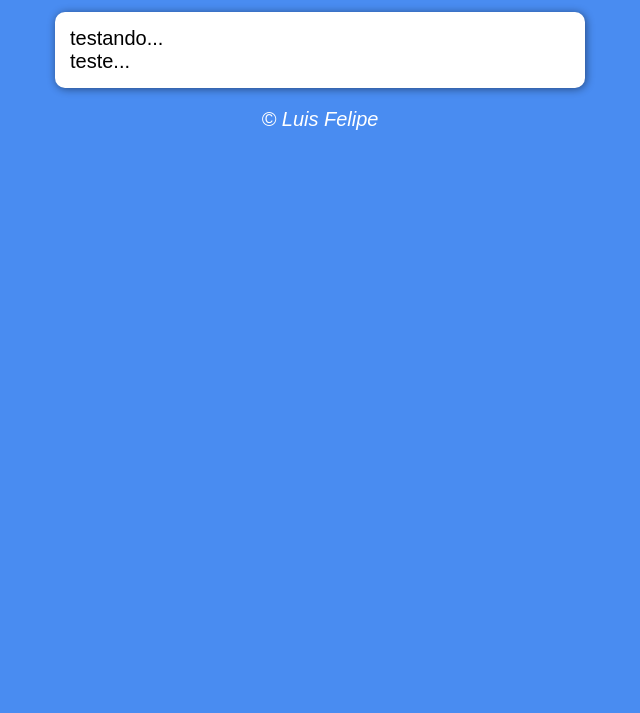
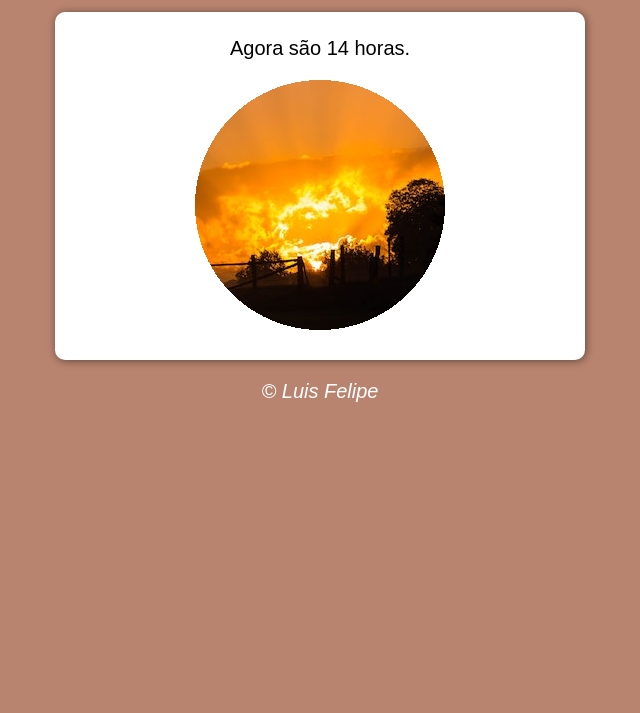
Before and after one commit to LuisFelipe-MB/JavaScript, a plain HTML site: page aula12ex/ex014/modelo.html in a window 1280 px wide. Shown: the part 87-800 px from the top of the page, without its empty margins (320-960 px from the left). Drawn offline with Linux system fonts and the light colour scheme.

Commit message:
exercicio 1 finalizado

```diff
--- a/aula12ex/ex014/modelo.html
+++ b/aula12ex/ex014/modelo.html
@@ -7,18 +7,18 @@
     <title>Modelo de exercício</title>
     <link rel="stylesheet" href="style.css">
 </head>
-<body>
+<body onload="carregar()">
     <header>
-        <h1>Título</h1>
+        <h1>Hora do dia</h1>
     </header>
 
     <section>
-        <div>
-            testando...
+        <div id="msg">
+            Aqui vai aparecer uma mensagem...
         </div>
 
-        <div>
-            teste...
+        <div id="foto">
+            <img id="img" src="manha.png" alt="">
         </div>
     </section>
 
--- a/aula12ex/ex014/script.js
+++ b/aula12ex/ex014/script.js
@@ -0,0 +1,20 @@
+function carregar() {
+    var msg = window.document.getElementById('msg')
+    var img = window.document.getElementById('img')
+    var data = new Date()
+    var hora = data.getHours()
+    msg.innerHTML = `Agora são ${hora} horas.`
+    if (hora >= 6 && hora < 12) {
+        //Bom dia!
+        img.src = 'manha.png'
+        document.body.style.background = '#e2cd9f'
+    } else if (hora >= 12 && hora < 18) {
+        //Boa tarde!
+        img.src ='tarde.png'
+        document.body.style.background = '#b9846f'
+    }   else {
+        //Boa Noite!
+        img.src ='noite.png'
+        document.body.style.background = '#515154'
+    }
+}
--- a/aula12ex/ex014/style.css
+++ b/aula12ex/ex014/style.css
@@ -20,6 +20,11 @@ section {
     box-shadow: 1px 1px 8px 0px rgba(0, 0, 0, 0.479);
 }
 
+div {
+    text-align: center;
+    padding: 10px;
+}
+
 footer {
     text-align: center;
     font-style: italic;
```
